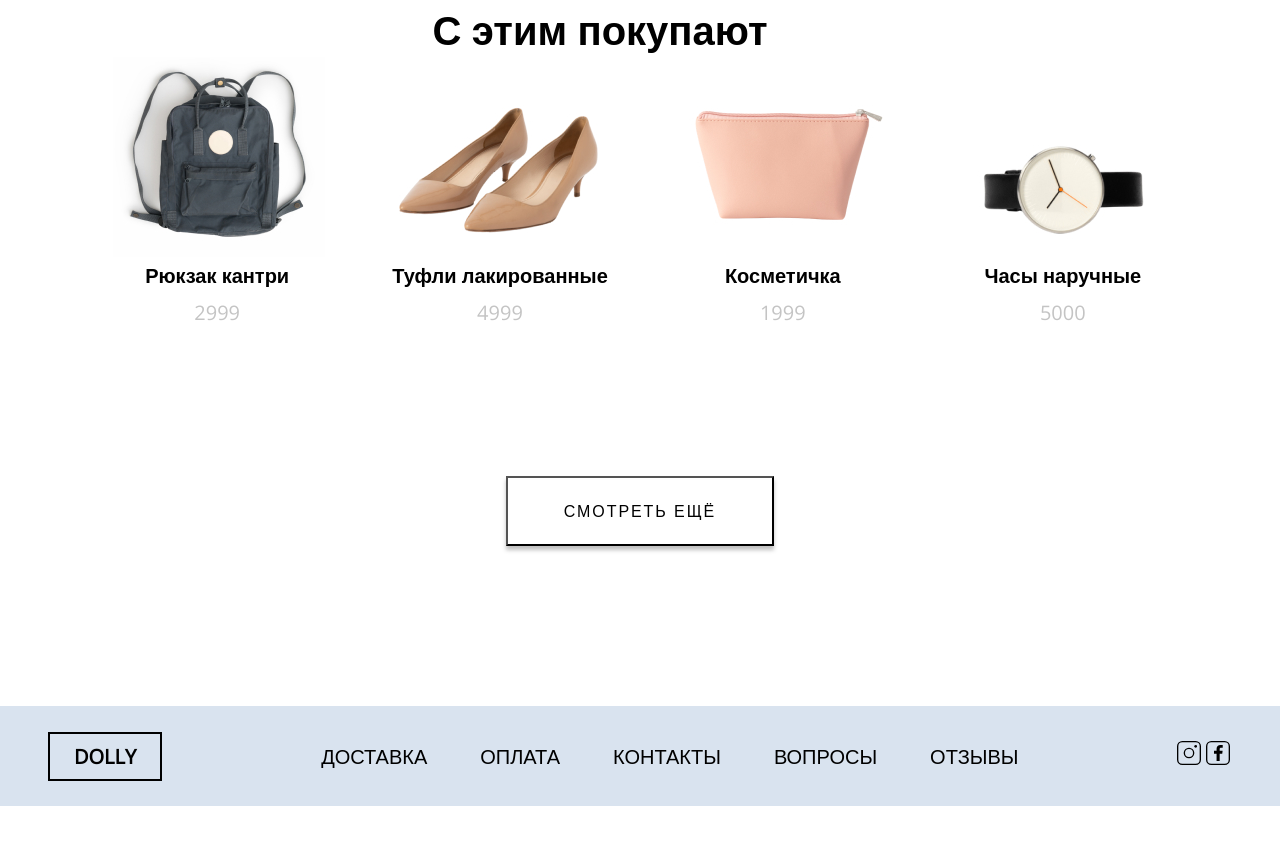
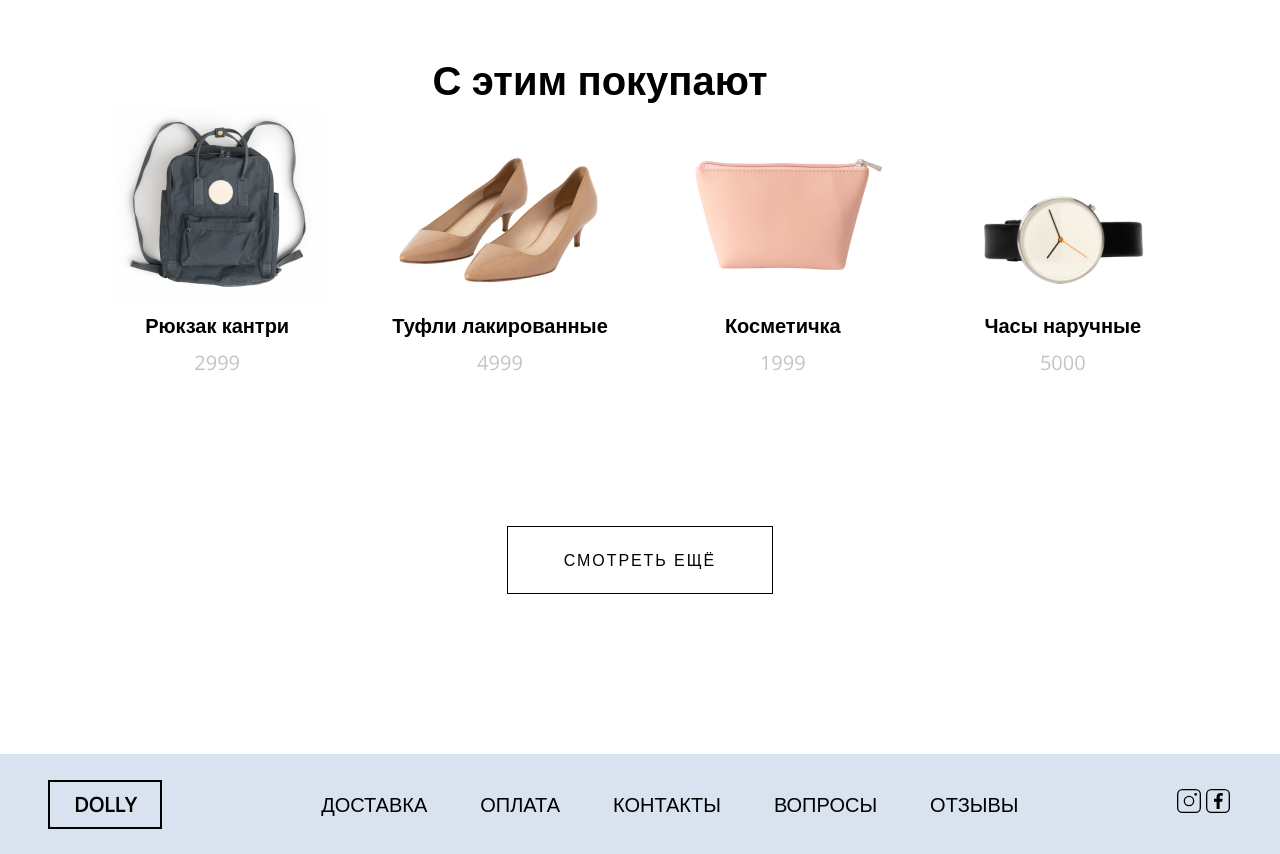
Before and after one commit to MaxPodivilov/clothing-shop, a plain HTML site: page shop.html in a window 1280 px wide. Shown: the part 993-1847 px from the top of the page. Before the commit the page ends 1799 px from the top, so only its background shows below. Drawn offline with nearby package versions, Linux system fonts and the light colour scheme.

Commit message:
Внесены правки

```diff
--- a/shop.html
+++ b/shop.html
@@ -53,11 +53,10 @@
       height: 41px;
       align-items: center;
       justify-content: space-between;
-      position: fixed;
+      position: relative;
       z-index: 3;
       margin: 0 auto;
-      left: 440px;
-      top:50px;
+      padding-top: 50px;
     }
 
     .navigation {
@@ -294,6 +293,13 @@
       width: 100%;
       margin-top: 120px;
     }
+    .win {
+      margin-top: 40px;
+      color: #373737;
+      background: white;
+      box-shadow: none;
+      border: 1px solid #000000 ;
+    }
     .mag {
       display: flex;
       justify-content: center;
@@ -307,7 +313,6 @@
     }
     .button {
       width: 212px;
-      background: #373737;
       box-shadow: 0px 4px 4px rgba(0, 0, 0, 0.25);
       font-size: 16px;
       line-height: 22px;
@@ -331,21 +336,11 @@
     .sales {
       width: 180px;
     }
-    .else {
-      white-space: nowrap;
-      text-align: center;
-      margin: 0% auto;
-      margin-top: 75px;
-      width: auto;
-      display: flex;
-      margin-bottom: 160px;
-      background: white;
-      color: black;
-    }
+
     .button:hover,
     .button:focus-visible {
       text-decoration: none;
-      background-color: rgba(62, 57, 57, 0.488);
+      background-color: rgba(248, 239, 239, 0.488);
       cursor: pointer;
     }
     .sale { visibility: hidden; }
@@ -359,6 +354,19 @@
     font-size: 16px;
     text-transform: none;
    }
+   .else {
+      white-space: nowrap;
+      text-align: center;
+      margin: 0% auto;
+      margin-top: 75px;
+      width: auto;
+      display: flex;
+      margin-bottom: 160px;
+      background: white;
+      color: black;
+      box-shadow: none;
+
+    }
    ul,
    li{
     list-style-type:none;
@@ -478,7 +486,7 @@
           </div>
         </div>
         <form action="katalog">
-          <button class="link button win else" href="katalog">Смотреть ещё</button>
+          <button class="button win else" href="katalog">Смотреть ещё</button>
         </form>
       </div>
     <footer class="footer">
```
Also changed, not shown: index.html (+6 -6 lines), katalog.html (+3 -2 lines), 1 other file.
